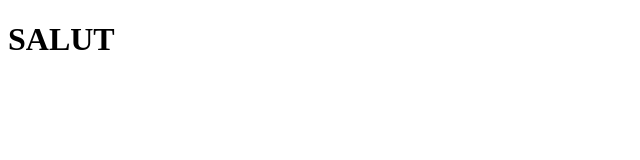
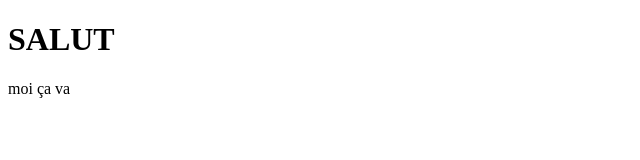
Before and after one commit to BaptisteCuny/git-S3-eleve, a plain HTML site: page index.html in a window 1280 px wide. Shown: the full height of the page, 0-640 px from the left. Drawn offline with Linux system fonts and the light colour scheme.

Commit message:
modif html

```diff
--- a/index.html
+++ b/index.html
@@ -7,6 +7,7 @@
 
 <body>
     <h1>SALUT</h1>
+    <p>moi ça va </p>
 </body>
 
 </html>
```
